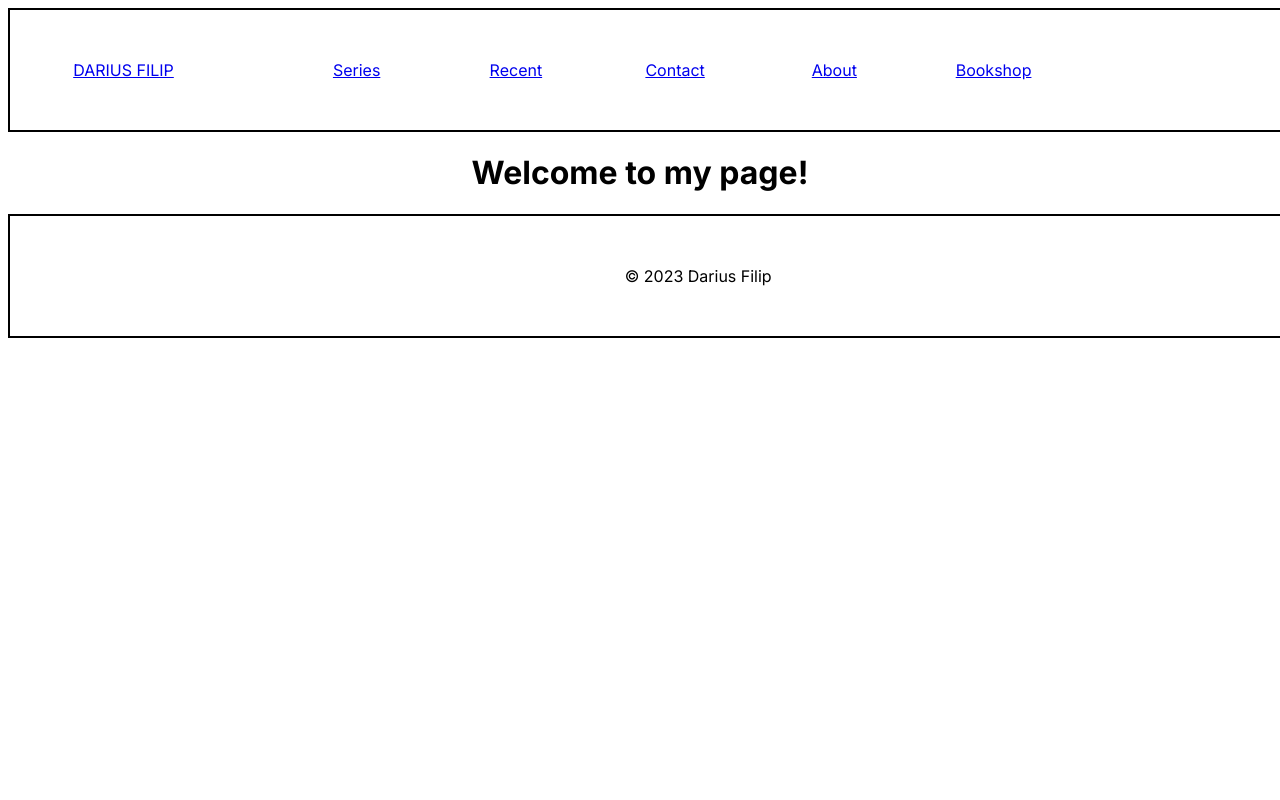
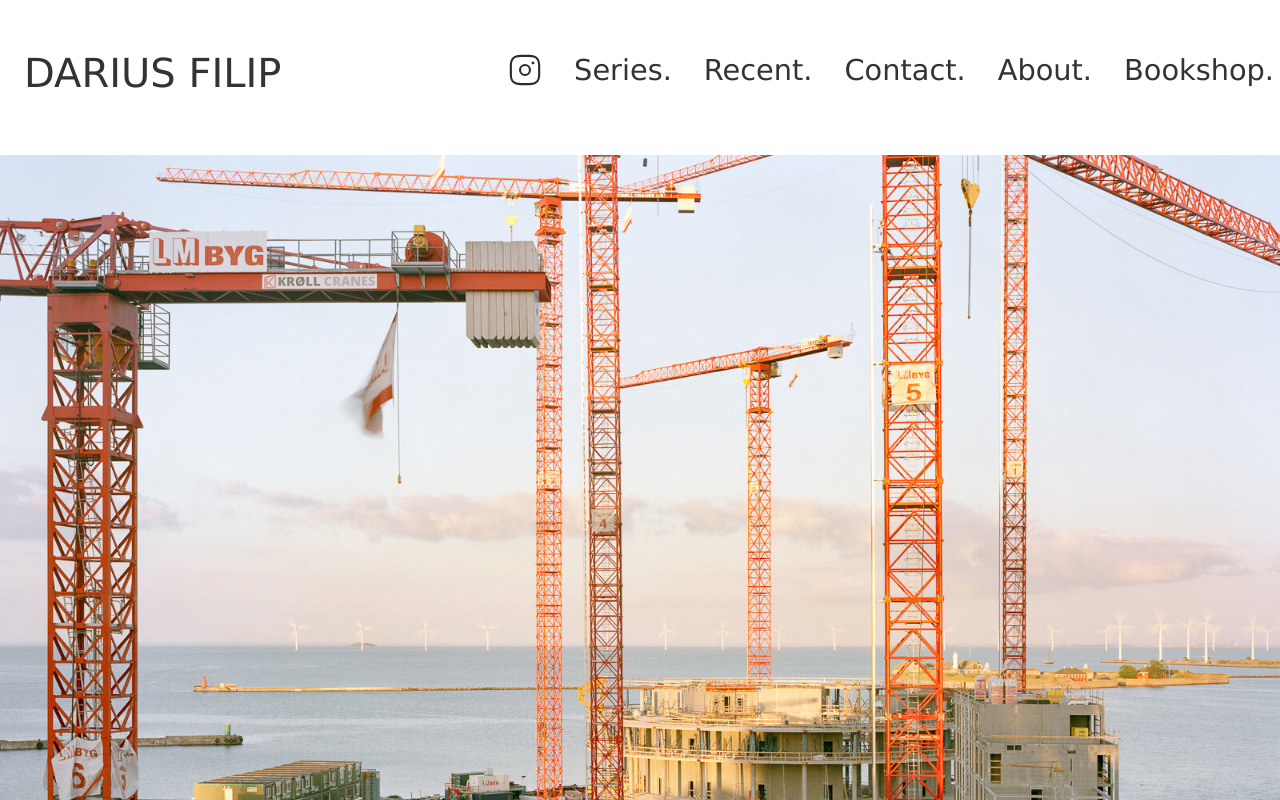
Before and after one commit to danieldraganweb/darius-filip-com-next-app, a Next.js app: page / in a window 1280 px wide. Shown: the top 800 px of the page. Built offline with nearby package versions, Linux system fonts and the light colour scheme.

Commit message:
add variables scss style banner, footer, navbar

```diff
--- /dev/null
+++ b/app/components/Banner.tsx
@@ -0,0 +1,24 @@
+"use client";
+import Image from "next/image";
+import styles from "../styles/Banner.module.scss";
+
+function BannerImage() {
+  return (
+    <div className={styles.container}>
+      <Image
+        src={"/main-img-1.jpg"}
+        alt="macarale"
+        width={1280}
+        height={1000}
+        blurDataURL="/main-img-1.jpg"
+        placeholder="blur"
+        className="transition-opacity opacity-0 duration-[3s]"
+        onLoadingComplete={(image) => {
+          image.classList.remove("opacity-0");
+        }}
+      />
+    </div>
+  );
+}
+
+export default BannerImage;
--- /dev/null
+++ b/app/components/InstagramSVG.tsx
@@ -0,0 +1,51 @@
+import React from "react";
+import Link from "next/link";
+import styles from "../styles/Navbar.module.scss";
+
+function InstagramSVG() {
+  return (
+    <div className={styles.InstagramSVG}>
+      <Link href="https://www.instagram.com/dariusfilip/" target="_blank">
+        <svg
+          width="34px"
+          height="34px"
+          viewBox="0 0 24 24"
+          fill="none"
+          xmlns="http://www.w3.org/2000/svg"
+        >
+          <g id="SVGRepo_bgCarrier" stroke-width="0"></g>
+          <g
+            id="SVGRepo_tracerCarrier"
+            stroke-linecap="round"
+            stroke-linejoin="round"
+          ></g>
+          <g id="SVGRepo_iconCarrier">
+            <path
+              d="M9 22H15C20 22 22 20 22 15V9C22 4 20 2 15 2H9C4 2 2 4 2 9V15C2 20 4 22 9 22Z"
+              stroke="#292D32"
+              stroke-width="1.5"
+              stroke-linecap="round"
+              stroke-linejoin="round"
+            ></path>
+            <path
+              d="M12 15.5C13.933 15.5 15.5 13.933 15.5 12C15.5 10.067 13.933 8.5 12 8.5C10.067 8.5 8.5 10.067 8.5 12C8.5 13.933 10.067 15.5 12 15.5Z"
+              stroke="#292D32"
+              stroke-width="1.5"
+              stroke-linecap="round"
+              stroke-linejoin="round"
+            ></path>
+            <path
+              d="M17.6361 7H17.6477"
+              stroke="#292D32"
+              stroke-width="2"
+              stroke-linecap="round"
+              stroke-linejoin="round"
+            ></path>
+          </g>
+        </svg>
+      </Link>
+    </div>
+  );
+}
+
+export default InstagramSVG;
--- a/app/components/Navbar.tsx
+++ b/app/components/Navbar.tsx
@@ -1,32 +1,50 @@
-import React from "react";
+"use client";
+import React, { useState } from "react";
 import Link from "next/link";
 import styles from "../styles/Navbar.module.scss";
+import InstagramSVG from "./InstagramSVG";
 
-function Navbar() {
+const Navbar = () => {
+  const [menuOpen, setMenuOpen] = useState(false);
+
+  const toggleMenu = () => {
+    setMenuOpen(!menuOpen);
+  };
+
   return (
-    <div className={styles.main}>
-      <div className={styles.grid}>
-        <div className={styles.logo}>
-          <Link href="/">DARIUS FILIP</Link>
-        </div>
-        <Link href="/series" className={styles.link}>
-          Series
-        </Link>
-        <Link href="/recent" className={styles.link}>
-          Recent
-        </Link>
-        <Link href="/contact" className={styles.link}>
-          Contact
-        </Link>
-        <Link href="/about" className={styles.link}>
-          About
-        </Link>
-        <Link href="/bookshop" className={styles.link}>
-          Bookshop
-        </Link>
-      </div>
-    </div>
+    <header className={styles.navbar}>
+      <Link href="/" className={styles.logo}>
+        DARIUS FILIP
+      </Link>
+      <button className={styles.burgerMenu} onClick={toggleMenu}>
+        <span></span>
+        <span></span>
+        <span></span>
+        <span></span>
+        <span></span>
+      </button>
+      <ul className={`${styles.navLinks} ${menuOpen ? styles.open : ""}`}>
+        <li>
+          <InstagramSVG />
+        </li>
+        <li>
+          <Link href="/series">Series.</Link>
+        </li>
+        <li>
+          <Link href="/recent">Recent.</Link>
+        </li>
+        <li>
+          <Link href="/contact">Contact.</Link>
+        </li>
+        <li>
+          <Link href="/about">About.</Link>
+        </li>
+        <li>
+          <Link href="/bookshop">Bookshop.</Link>
+        </li>
+      </ul>
+    </header>
   );
-}
+};
 
 export default Navbar;
--- a/app/globals.scss
+++ b/app/globals.scss
@@ -1,4 +1,6 @@
 .main {
+    width: 100vw;
+    height: 100vh;
     display: flex;
     flex-direction: column;
     justify-content: space-between;
@@ -8,4 +10,6 @@
     border: 2px solid black;
     box-sizing: border-box;
     max-width: 100vw;
-  }
+    margin-left: auto;
+    margin-right: auto;
+}
--- a/app/page.tsx
+++ b/app/page.tsx
@@ -1,12 +1,14 @@
-// import Image from "next/image";
+import Banner from "./components/Banner";
 import styles from "./page.module.scss";
 
 export default function Home() {
   return (
     <main className={styles.main}>
       <div className={styles.grid}>
-        <h1 className={styles.title}>Welcome to my page!</h1>
-        <p className={styles.description}></p>
+        <div className={styles.banner}>
+          <Banner />
+          <p className={styles.description}></p>
+        </div>
       </div>
     </main>
   );
--- /dev/null
+++ b/app/styles/Banner.module.scss
@@ -0,0 +1,9 @@
+.container {
+    width: 100%;
+    max-width: 100%;
+    height: auto;
+    width: auto;
+    display: flex;
+    flex-direction: column;
+    padding: 1rem;
+  }
--- a/app/styles/Footer.module.scss
+++ b/app/styles/Footer.module.scss
@@ -12,8 +12,8 @@
     position: relative;
     top: 0;
     z-index: 100;
-    border: 2px solid #000;
     bottom: 0%;
+
     .copyright{
         width: 100%;
         height: 100%;
--- a/app/styles/Navbar.module.scss
+++ b/app/styles/Navbar.module.scss
@@ -1,63 +1,99 @@
-.main{
-    width: 100vw;
-    height: 15vh;
-    max-width: 1250px;
-    margin-left: auto;
-    margin-right: auto;
-    background-color: #ffffff;
-    display: flex;
-    justify-content: space-between;
-    align-items: flex-end;
-    padding: 0 5%;
-    position: relative;
-    top: 0;
-    z-index: 100;
-    border: 2px solid #000;
-    .logo{
-        width: 20vw;
-        height: 100%;
-        display: flex;
-        justify-content: flex-start;
-        align-items: center;
 
-    }
-    .grid{
-        width: 80%;
-        height: 100%;
+@import './app/styles/_variables';
+
+
+
+.navbar {
+    font-family: $primary-font;
     display: flex;
     justify-content: space-between;
     align-items: center;
-        .grid-item{
-            width: 20%;
-            height: 100%;
+    padding: 1rem;
+    width: 100vh;
+    width: 100vw;
+    max-width: 1250px;
+    margin: 0 auto;
+    .a{
+        text-decoration: none;
+        color: #333;
+    }
+  .burgerMenu {
+    display: none;
+  }
+  .logo {
+    margin: 0;
+    font-size: 2.5rem;
+    font-weight: 300;
+    position: relative;
+    text-decoration: none;
+    font-family: $primary-font;
+    color: $primary-text-color  ;
+  }
+  .navLinks {
+    font-family: $primary-font;
     display: flex;
-            justify-content: center;
-            align-items: center;
+    list-style-type: none;
+    transition: all 0.3s ease-in-out;
+    text-decoration: none;
+    text-decoration: none;
+    color: #333;
+    font-size: 1.8rem;
+    font-weight: 400;
+    li {
+      margin-left: 2rem;
+    }
     a{
+        font-family: $primary-font;
         text-decoration: none;
-                color: #fff;
-                font-size: 1.5rem;
-                font-weight: 600;
-                &:hover{
-                    color: #ccc;
+        color: #333;
     }
   }
-        }
-        .link{
-            width: 20%;
-            height: 100%;
-            display: flex;
-            justify-content: center;
-            align-items: center;
-            a{
+  .instagramSVG {
+    font-size: 2rem;
+    margin-left: 2rem;
+    color: #333;
     text-decoration: none;
-                color: #fff;
-                font-size: 1.5rem;
-                font-weight: 600;
-                &:hover{
-                    color: #ccc;
   }
 }
+ // media queries
+
+ @media (max-width: 1250px) {
+    .navbar{font-size: 1.7rem;
+    }
+    .logo {
+      font-size: 2rem;
     }
   }
+
+  @media (max-width: 768px) {
+    .navbar{font-size: 1.7rem;
     }
+    .logo {
+      font-size: 1.8rem;
+    }
+    .burgerMenu {
+      display: flex;
+    }
+  }
+
+  @media (max-width: 600px) {
+    .navbar{font-size: 1.7rem;
+    }
+    .logo {
+      font-size: 1.6rem;
+    }
+  }
+
+  @media (max-width: 390px) {
+    .navbar{font-size: 1.7rem;
+    }
+    .logo {
+      font-size: 1.5rem;
+    }
+    .burgerMenu {
+        font-size: 1.5rem;
+        display: flex;
+
+
+    }
+  }
--- /dev/null
+++ b/app/styles/_variables.scss
@@ -0,0 +1,2 @@
+$primary-font: "Century Gothic", CenturyGothic, Geneva, AppleGothic, sans-serif;
+$primary-text-color: #333;
```
Lines whose indentation alone changed are shown as unchanged.
